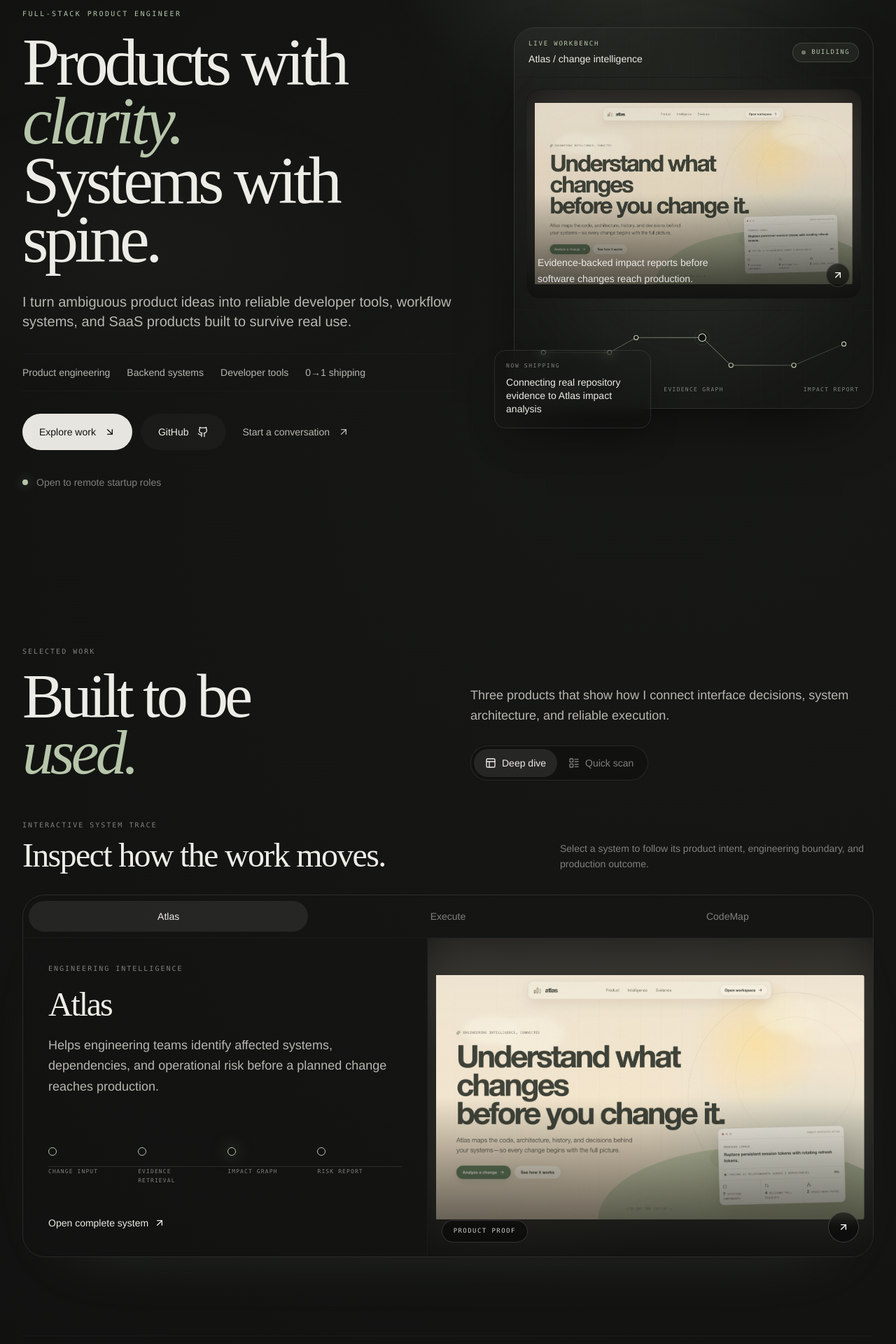
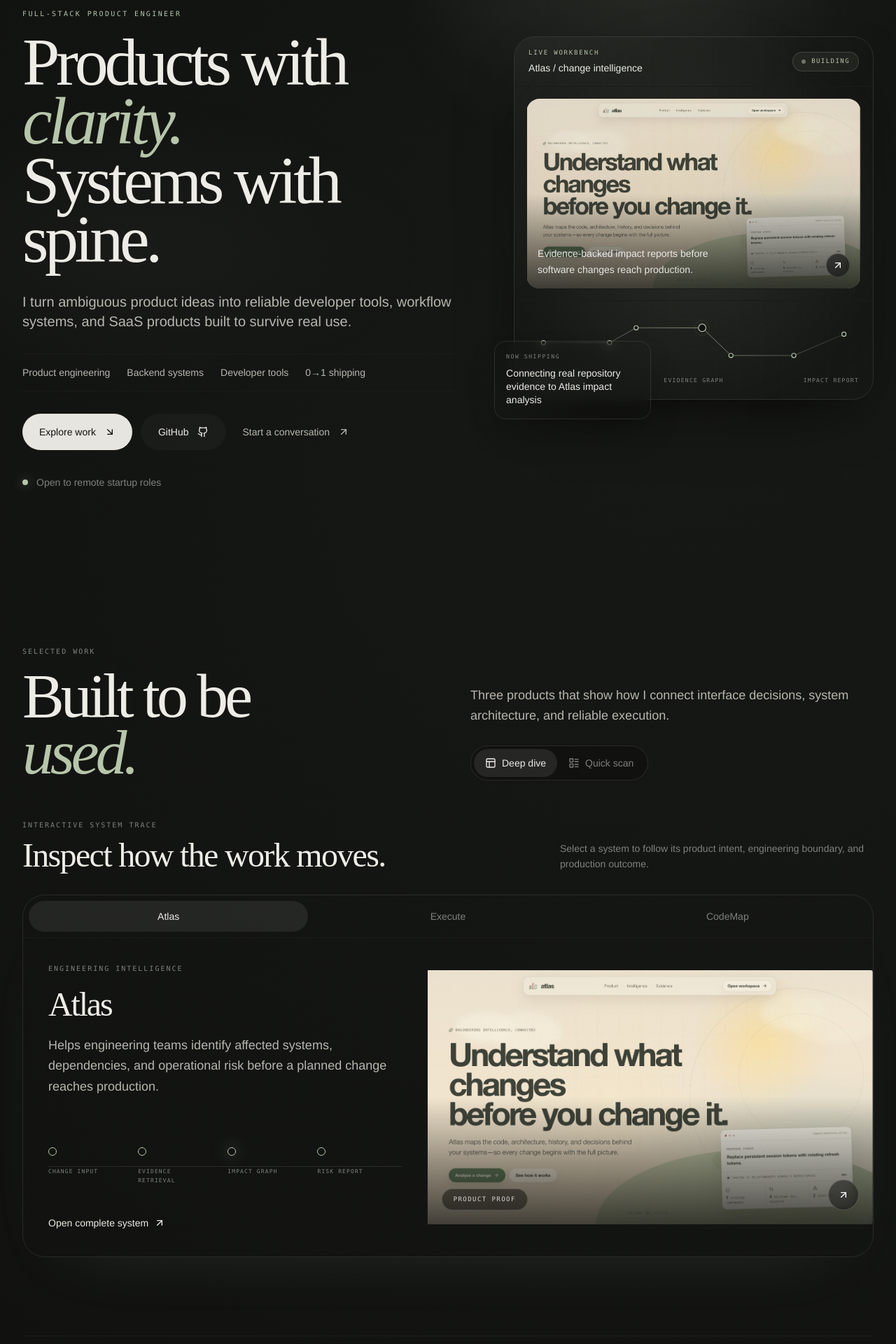
Before and after one commit to priyanshjhaa/Portfolio-, a Next.js app: page / in a window 1280 px wide. Shown: the part 220-2140 px from the top of the page at 70% size. Built offline with nearby package versions, Linux system fonts and the light colour scheme.

Commit message:
Match preview frames to project images

```diff
--- a/components/sections/Hero.tsx
+++ b/components/sections/Hero.tsx
@@ -3,6 +3,7 @@
 import Image from 'next/image';
 import { ArrowDownRight, ArrowUpRight, Github, MapPin } from 'lucide-react';
 import { contact, currentBuild, heroContent, projects } from '@/lib/data';
+import { getProjectImageAspectRatio } from '@/lib/project-images';
 import Reveal from '@/components/ui/Reveal';
 
 function WorkbenchTrace() {
@@ -24,7 +25,10 @@
         </div>
 
         <div className="p-4">
-          <div className="relative aspect-[16/10] overflow-hidden rounded-[20px] border border-white/10 bg-black">
+          <div
+            className="relative overflow-hidden rounded-[20px] border border-white/10 bg-black"
+            style={{ aspectRatio: getProjectImageAspectRatio(atlas.id) }}
+          >
             <Image
               src={atlas.image!}
               alt=""
@@ -40,7 +44,7 @@
               fill
               priority
               quality={82}
-              className="object-contain object-center p-2 opacity-90 transition duration-700 hover:scale-[1.01] hover:opacity-100 sm:p-3"
+              className="object-contain object-center opacity-90 transition duration-700 hover:scale-[1.005] hover:opacity-100"
               sizes="(max-width: 1024px) 100vw, 520px"
             />
             <div className="pointer-events-none absolute inset-0 bg-gradient-to-t from-[#0d0f0d]/75 via-transparent to-transparent" />
--- a/components/sections/Projects.tsx
+++ b/components/sections/Projects.tsx
@@ -6,6 +6,7 @@
 import { projects } from '@/lib/data';
 import { Project } from '@/types/project';
 import { cn } from '@/lib/utils';
+import { getProjectImageAspectRatio } from '@/lib/project-images';
 import Reveal from '@/components/ui/Reveal';
 
 const flagshipIds = ['atlas', 'execute', 'codemap'];
@@ -139,7 +140,8 @@
           <button
             type="button"
             onClick={() => onOpenProject(active.id)}
-            className="group relative min-h-[360px] overflow-hidden border-t border-white/8 bg-[#090a09] text-left lg:border-l lg:border-t-0"
+            className="group relative w-full self-center overflow-hidden border-t border-white/8 bg-[#090a09] text-left lg:border-l lg:border-t-0"
+            style={{ aspectRatio: getProjectImageAspectRatio(active.id) }}
             aria-label={`Open ${active.name} system`}
           >
             <Image
@@ -158,7 +160,7 @@
               alt={`${active.name} product interface`}
               fill
               quality={80}
-              className="z-10 object-contain object-center p-2 transition duration-700 group-hover:scale-[1.015] sm:p-3"
+              className="z-10 object-contain object-center transition duration-700 group-hover:scale-[1.01]"
               sizes="(max-width: 1024px) 100vw, 640px"
             />
             <div className="absolute inset-0 z-10 bg-gradient-to-t from-[#0d0e0d]/75 via-transparent to-black/5" />
@@ -200,7 +202,10 @@
               reverse && 'lg:order-2'
             )}
           >
-            <div className="relative aspect-[16/10]">
+            <div
+              className="relative"
+              style={{ aspectRatio: getProjectImageAspectRatio(project.id) }}
+            >
               <Image
                 src={project.image!}
                 alt=""
@@ -215,7 +220,7 @@
                 alt={`${project.name} product preview`}
                 fill
                 quality={82}
-                className="object-contain object-center p-2 transition-transform duration-700 ease-out group-hover:scale-[1.015] sm:p-3"
+                className="object-contain object-center transition-transform duration-700 ease-out group-hover:scale-[1.01]"
                 sizes="(max-width: 1024px) 100vw, 760px"
               />
               <div className="absolute inset-0 bg-gradient-to-t from-black/65 via-transparent to-transparent opacity-70" />
--- a/components/ui/ProjectDeepDive.tsx
+++ b/components/ui/ProjectDeepDive.tsx
@@ -5,6 +5,7 @@
 import Link from 'next/link';
 import { ArrowLeft, ArrowUpRight, GitBranch, Github, ShieldCheck, X } from 'lucide-react';
 import { Project } from '@/types/project';
+import { getProjectImageAspectRatio } from '@/lib/project-images';
 import ArchitecturePlayback from '@/components/ui/ArchitecturePlayback';
 
 interface ProjectDeepDiveProps {
@@ -98,7 +99,10 @@
                 <span className="h-2.5 w-2.5 rounded-full bg-white/15" />
                 <span className="ml-auto font-display text-[8px] uppercase tracking-[0.16em] text-text-muted">{project.name} / production frame</span>
               </div>
-              <div className="relative aspect-[16/9]">
+              <div
+                className="relative"
+                style={{ aspectRatio: getProjectImageAspectRatio(project.id) }}
+              >
                 <Image
                   src={project.image}
                   alt=""
@@ -114,7 +118,7 @@
                   fill
                   quality={84}
                   priority
-                  className="object-contain object-center p-2 sm:p-3"
+                  className="object-contain object-center"
                   sizes="(max-width: 1320px) 100vw, 1320px"
                 />
               </div>
--- /dev/null
+++ b/lib/project-images.ts
@@ -0,0 +1,12 @@
+const projectImageDimensions: Record<string, { width: number; height: number }> = {
+  atlas: { width: 2918, height: 1664 },
+  execute: { width: 2924, height: 1610 },
+  codemap: { width: 1907, height: 956 },
+  axiom: { width: 1912, height: 990 },
+  cinematch: { width: 1895, height: 995 },
+};
+
+export function getProjectImageAspectRatio(projectId: string) {
+  const dimensions = projectImageDimensions[projectId];
+  return dimensions ? `${dimensions.width} / ${dimensions.height}` : '16 / 9';
+}
```
